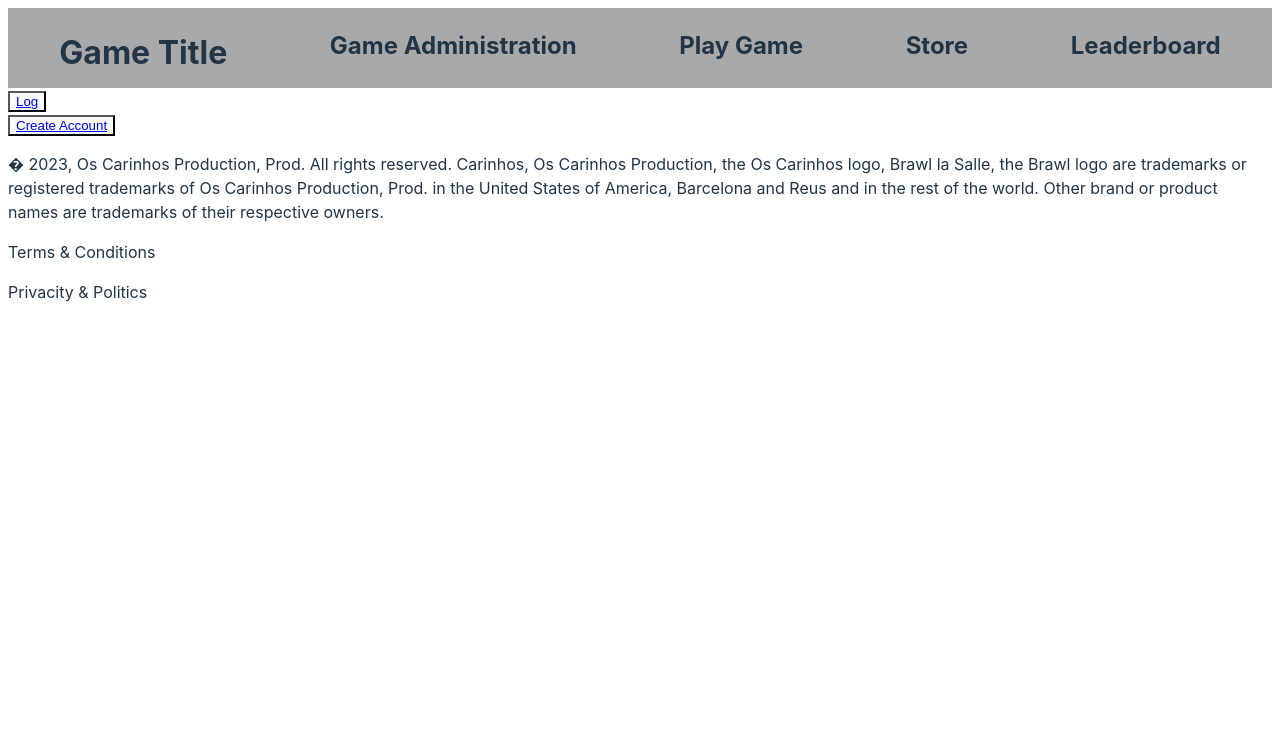
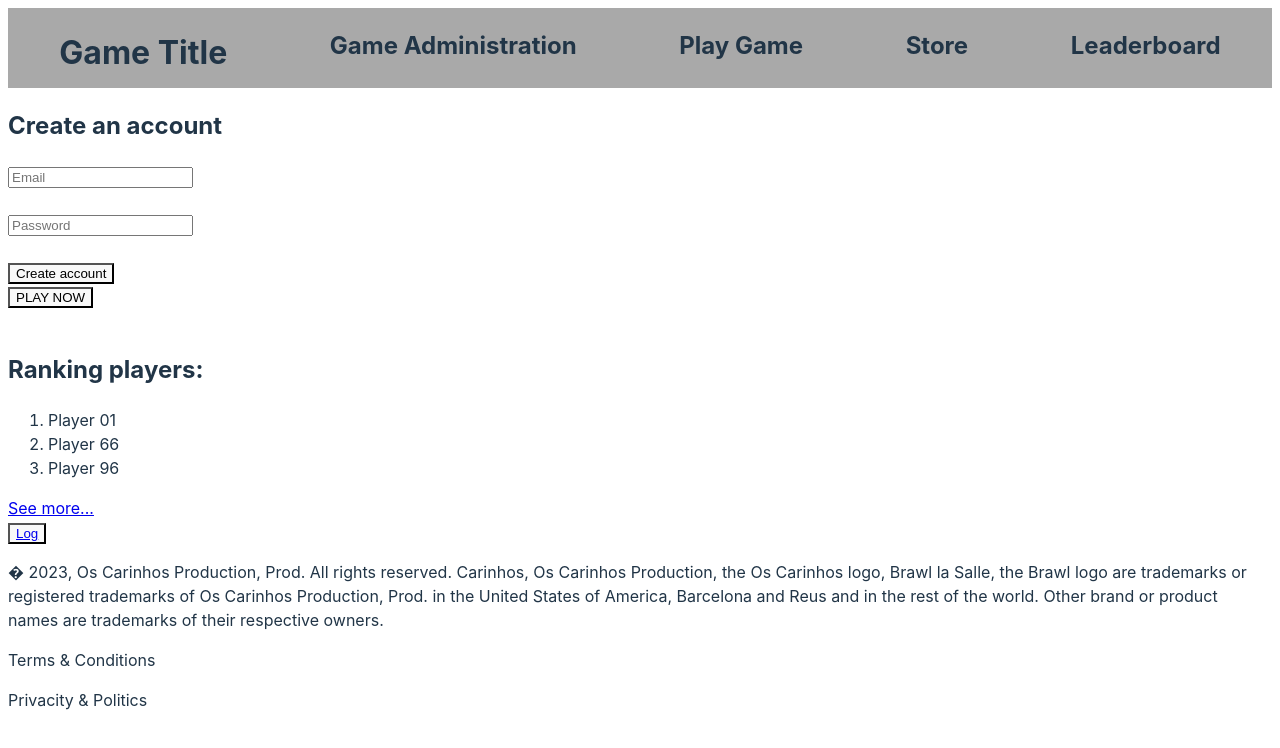
Before and after one commit to OleguerAlmuni/P1_ProjectesWeb1, a Vue app: page / in a window 1280 px wide. Shown: the top 748 px of the page. Built offline with nearby package versions, Linux system fonts and the light colour scheme.

Commit message:
Canvis amb l'Oleguer :D

```diff
--- a/src/App.vue
+++ b/src/App.vue
@@ -1,17 +1,19 @@
 <script setup>
     import Header from './components/Header.vue'
     import Footer from './components/Footer.vue'
+    import CreateAccount from './components/CreateAccount.vue'
+    import Home from './components/Home.vue'
 
 </script>
 
 <template>
     <Header />
 
+    <CreateAccount />
+    <Home />
+
     <nav>
         <button><router-link to="/login">Log</router-link></button>
-    </nav>
-    <nav>
-        <button><router-link to="/createAccount">Create Account</router-link></button>
     </nav>
 
     <router-view> </router-view>
--- a/src/components/CreateAccount.vue
+++ b/src/components/CreateAccount.vue
@@ -3,10 +3,8 @@
 </script>
 
 <template>
-    <body>
         <div class="createAccount">
-            <button type="button" class="my-button left_text">BackButton</button>
-            <h2 class="center_text">Login in account</h2>
+            <h2 class="center_text">Create an account</h2>
             <label for="Name"></label>
             <input type="text" id="Name" name="Name" placeholder="Email">
             <br><br>
@@ -15,8 +13,6 @@
             <br><br>
             <button type="button" class="my-button center_text">Create account</button>
         </div>
-        <button type="button" class="my-button center_text">Login</button>
-    </body>
 </template>
 
 <style scoped>
--- a/src/components/Home.vue
+++ b/src/components/Home.vue
@@ -1,10 +1,9 @@
 <script setup>
     import { ref } from 'vue'
-    import Leaderbord from './components/Leaderboard.vue'
+    import Leaderbord from '../components/Leaderboard.vue'
 </script>
 
 <template>
-    <body>
     <div class="home">
         <button type="button" class="playNowButton">PLAY NOW</button>
         <br><br>
@@ -15,8 +14,8 @@
             <li>Player 96</li>
         </ol>
         <nav>
-                <router-link to="/LeaderBoard">See more...</router-link>
+            <router-link to="/leaderBoard">See more...</router-link>
         </nav>
+        <router-view></router-view>
     </div>
-    </body>
 </template>
--- a/src/components/Leaderboard.vue
+++ b/src/components/Leaderboard.vue
@@ -1,8 +1,5 @@
 <script setup>
     import { ref } from 'vue'
-    import { VueTable } from "@harv46/vue-table"
-    import "@harv46/vue-table/dist/style.css"
-
     const header = ["Rank", "Name", "Level", "XP"]
     const keys = ["rank", "name", "level", "xp"]
 
--- a/src/router/index.js
+++ b/src/router/index.js
@@ -1,13 +1,13 @@
 import { createRouter, createWebHistory } from 'vue-router'
 import Log from '../components/Log.vue'
 import CreateAccount from '../components/CreateAccount.vue'
-import Leaderbord from './components/Leaderboard.vue'
+import Leaderboard from '../components/Leaderboard.vue'
 
 
 const routes = [
     { path: '/login', component: Log },
     { path: '/createAccount', component: CreateAccount },
-    { path: '/leaderBoard', component: Leaderbord },
+    { path: '/leaderBoard', component: Leaderboard },
 ]
 
 const router = createRouter({
```
Also changed, not shown: src/components/HelloWorld.vue (deleted, +0 -40 lines). Lines whose indentation alone changed are shown as unchanged.
